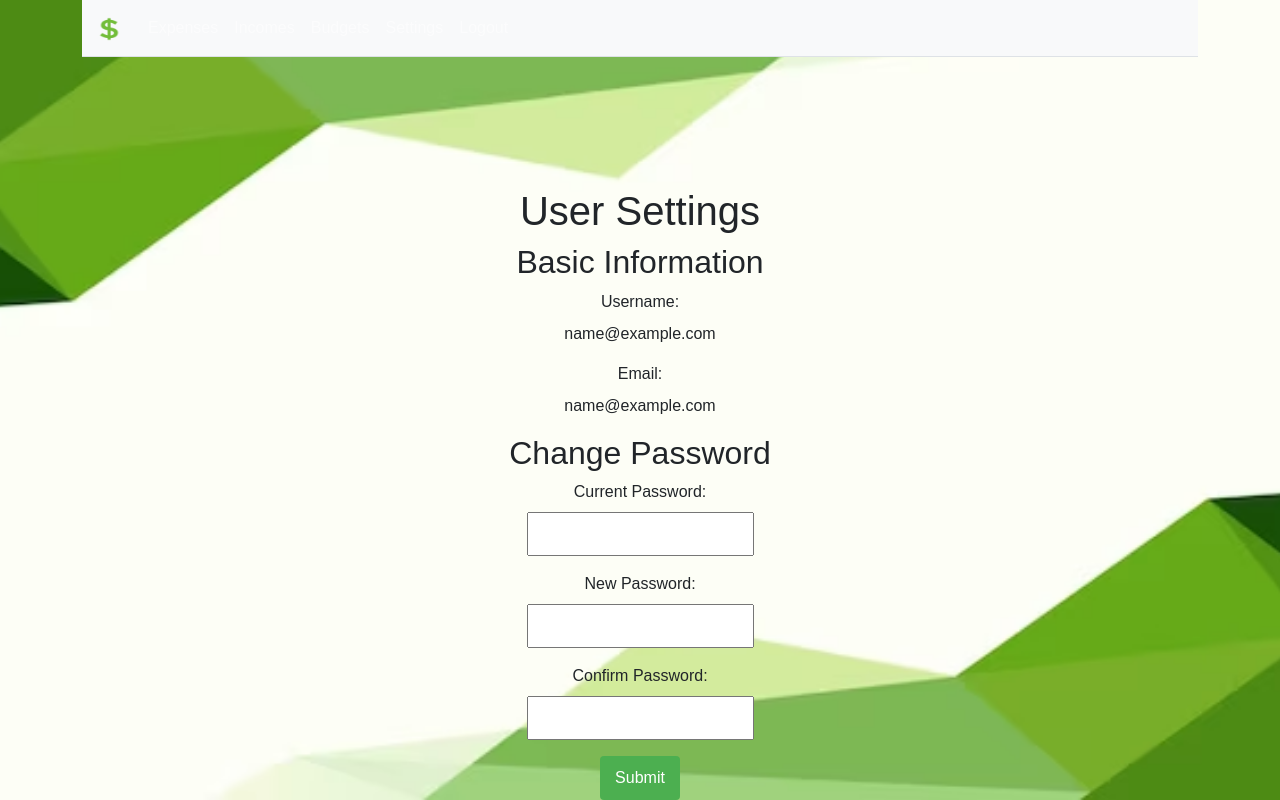
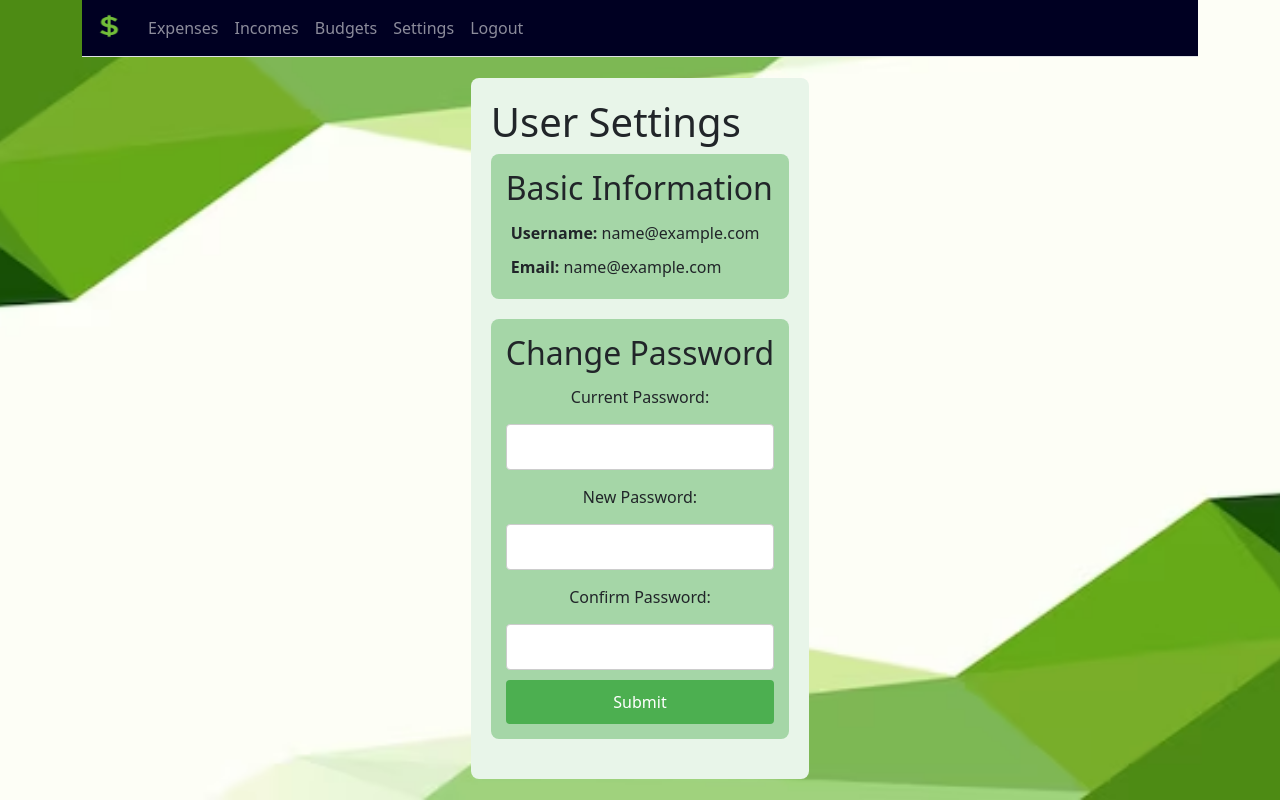
Before and after one commit to dancingninjacoder/flask-expenseTracker, a Flask app: page /user in a window 1280 px wide. Run offline with Flask 3, Linux system fonts and the light colour scheme; the visitor is signed in with stand-in values (Sample User, id 1); a database or web service that is not in the repository returns one stand-in record (values such as "Sample title"); some libraries are stand-ins or nearby versions.

Commit message:
Fixed style errors, dynamic tables missing

```diff
--- a/app.py
+++ b/app.py
@@ -10,7 +10,7 @@ app = Flask(__name__)
 app.secret_key = "super secret key"
 
 #Database
-#client = pymongo.MongoClient("mongodb+srv://salahbucks:salahbucks@clusternaive.rkiskfb.mongodb.net/?retryWrites=true&w=majority")
+# client = pymongo.MongoClient("mongodb+srv://salahbucks:salahbucks@clusternaive.rkiskfb.mongodb.net/?retryWrites=true&w=majority")
 client = pymongo.MongoClient('localhost', 27017)
 db = client['SalahBucks']
 
@@ -121,22 +121,6 @@ def sign_up():
         #     return 'An error occurred while trying to create your account.'
 
     return render_template('signUp.html')
-    # if (request.method == 'POST'):
-    #     print("inside post")
-    #     users = db.users
-    #     print(users)
-    #     userArr = {
-    #        'email': request.form['signupEmail'],
-    #         'password': request.form['signupPassword']
-    #     }
-    #     print(userArr)
-    #     userArr['password'] = pbkdf2_sha256.encrypt(userArr['password'])
-    #     session['username'] = userArr['email']
-    #     users.insert_one(userArr)
-    #     print(users)
-    #     return redirect(url_for('index'))
-    # print("outside")
-    # return render_template('signUp.html')
 
 #Function to login into an existing db account, if not return to index
 @app.route('/login', methods=['POST'])
@@ -415,7 +399,6 @@ def changePassword():
         confirmPassword = request.form['confirmPassword']
 
         oldPassword = document['password']
-        print(oldPassword)
 
         #If password match then modify
         if(pbkdf2_sha256.verify(currentPassword, oldPassword) and newPassword == confirmPassword):
--- /dev/null
+++ b/static/css/user2.css
@@ -0,0 +1,44 @@
+.user-settings {
+    background-color: #e8f5e9;
+    border-radius: 8px;
+    padding: 20px;
+    max-width: 500px;
+    margin: auto;
+  }
+
+  .basic-info, .change-password {
+    background-color: #a5d6a7;
+    border-radius: 8px;
+    padding: 15px;
+    margin-bottom: 20px;
+  }
+
+  /* / Style for the labels and paragraphs inside the basic-info and change-password / */
+  .basic-info p, .change-password label {
+    margin: 0;
+    padding: 5px;
+  }
+
+  /* / Style for the input fields / */
+  .change-password input {
+    width: 100%;
+    padding: 10px;
+    margin: 10px 0;
+    border: 1px solid #ccc;
+    border-radius: 4px;
+  }
+
+  /* / Style for the submit button / */
+  .change-password button {
+    width: 100%;
+    padding: 10px;
+    border: none;
+    border-radius: 4px;
+    background-color: #4caf50;
+    color: white;
+    cursor: pointer;
+  }
+
+  .change-password button:hover {
+    background-color: #45a049;
+  }
--- a/templates/budget.html
+++ b/templates/budget.html
@@ -15,7 +15,6 @@
 
     <div class="overlay">
         <div class="container">
-
             <section id="customerNavbar">
                 <nav class="navbar navbar-expand-lg border-bottom border-body bg-body-tertiary">
                     <div class="container-fluid">
--- a/templates/user.html
+++ b/templates/user.html
@@ -1,57 +1,36 @@
 <!DOCTYPE html>
-<html lang="en">
+<html>
 <head>
-    <meta charset="utf-8">
-    <!-- <meta name="viewport" content="initial-scale=1, width=device-width, viewport-fit=cover">
-    <meta name="color-scheme" content="light dark"> -->
-    <link href="https://cdn.jsdelivr.net/npm/bootstrap@5.3.2/dist/css/bootstrap.min.css" rel="stylesheet" integrity="sha384-T3c6CoIi6uLrA9TneNEoa7RxnatzjcDSCmG1MXxSR1GAsXEV/Dwwykc2MPK8M2HN" crossorigin="anonymous">
     <link href="https://fonts.googleapis.com/css?family=Montserrat&display=swap" rel="stylesheet" />
     <link href="https://fonts.googleapis.com/css?family=Readex+Pro&display=swap" rel="stylesheet" />
     <link href="https://fonts.googleapis.com/css?family=Mulish&display=swap" rel="stylesheet" />
     <link href="https://cdn.jsdelivr.net/npm/bootstrap@5.2.0-beta1/dist/css/bootstrap.min.css"
           rel="stylesheet" integrity="sha384-0evHe/X+R7YkIZDRvuzKMRqM+OrBnVFBL6DOitfPri4tjfHxaWutUpFmBp4vmVor"
           crossorigin="anonymous">
+    <link rel="icon" href="./img/SalahBucks.ico" type="image/x-icon">
     <link rel="stylesheet" type="text/css" href="{{ url_for('static', filename='css/baseStyle.css') }}">
-    <title>User Settings</title>
+    <link rel="stylesheet" type="text/css" href="{{ url_for('static', filename='css/user2.css') }}">
+    <title>Salah Bucks</title>
+</head>
 <style>
-        /* Add your CSS styles here */
     body {
-            font-family: Arial, sans-serif;
-            margin: 20px;
-            text-align: center;
+        display: flex;
+        align-items: center;
+        justify-content: center;
+        height: 100vh;
+        margin: 0;
     }
 
-        form {
-            max-width: 400px;
-            margin: 0 auto;
+    .green-rectangle {
+        width: 200px; /* Adjust the width as needed */
+        height: 100px; /* Adjust the height as needed */
+        background-color: green;
     }
-
-        label {
-            display: block;
-            margin-bottom: 8px;
-        }
-
-        input {
-            width: 100%;
-            padding: 8px;
-            margin-bottom: 16px;
-            box-sizing: border-box;
-        }
-
-        button {
-            background-color: #4caf50;
-            color: white;
-            padding: 10px 15px;
-            border: none;
-            border-radius: 4px;
-            cursor: pointer;
-        }
-
 </style>
-</head>
 <body>
 <div class="overlay">
     <div class="container">
+
         <section id="customerNavbar">
             <nav class="navbar navbar-expand-lg border-bottom border-body bg-body-tertiary">
                 <div class="container-fluid">
@@ -68,40 +47,27 @@
                             <a class="nav-link" href="{{ url_for('income') }}">Incomes</a>
                             <a class="nav-link" href="{{ url_for('budget') }}">Budgets</a>
                             <a class="nav-link" href="{{ url_for('user') }}">Settings</a>
-                            <a id="logout" class="nav-link" href="{{ url_for('index') }}">Logout</a>
+                            <a id="logout" name="logout" class="nav-link" href="{{ url_for('logout') }}">Logout</a>
                         </div>
                     </div>
+
+
                 </div>
             </nav>
         </section>
 
+        <div class="container">
+            <div class="user-settings" method="POST" action="{{ url_for('changePassword') }}">
+              <h1>User Settings</h1>
+              <div class="basic-info">
+                <h2>Basic Information</h2>
+                <p><strong>Username:</strong> {{ user_data.email }}</p>
+                <p><strong>Email:</strong> {{ user_data.email }}</p>
               </div>
-        <!-- <nav class="navbar navbar-expand-xlg bg-body-tertiary custom-navbar justify-content-center align-items-center">
-            <div class="container-fluid">
-                 <a class="navbar-brand" href="homePage.html">
-                <img src="/www/img/dollar-symbol.png" alt="Logo" width="30" height="24" class="d-inline-block align-text-top">
-                Salah Bucks
-                </a> -->
-                <!-- <a href="/budget.html" class="Button_3"></a>
-                <a href="/index.html" class="Button_2"></a>
-                <a href="/IncomTracking.html" class="Button_1"></a>
-                <a href="/homePage.html" class="Logo"></a>
-                <a href="/budget.html" class="Button_3_Text">Budget</a>
-                <a href="/expenseTracker.html" class="Button_2_Text">Expense Entry</a>
-                <a href="/IncomeTracking.html" class="Button_1_Text">Income Tracking</a>
-                <a href="/index.html" class="logout"></a>
-            </div> -->
-        <!-- </nav> -->
-            <h1>User Settings</h1>
-                <h2>Basic Information</h2>
-                <label for="username">Username:</label>
-                <p>{{ user_data.email }}</p>
-
-                <label for="email">Email:</label>
-                <p>{{ user_data.email }}</p>
-
+              <div class="change-password">
                 <h2>Change Password</h2>
-            <form id="changePassoword" method="POST" action="{{ url_for('changePassword') }}">
+                <form id="changePassword">
+                  <!-- Form fields -->
                     <label for="currentPassword">Current Password:</label>
                     <input type="password" id="currentPassword" name="currentPassword" required>
 
@@ -111,15 +77,17 @@
                     <label for="confirmPassword">Confirm Password:</label>
                     <input type="password" id="confirmPassword" name="confirmPassword" required>
                     <button type="submit">Submit</button>
-                <!-- <button type="button" onclick="updatePassword()">Update Password</button> -->
                 </form>
               </div>
-
+            </div>
+          </div>
+    </div>
         <script src="https://cdn.jsdelivr.net/npm/@popperjs/core@2.11.5/dist/umd/popper.min.js"
         integrity="sha384-Xe+8cL9oJa6tN/veChSP7q+mnSPaj5Bcu9mPX5F5xIGE0DVittaqT5lorf0EI7Vk" crossorigin="anonymous"></script>
 <script src="https://cdn.jsdelivr.net/npm/bootstrap@5.2.0/dist/js/bootstrap.min.js"
         integrity="sha384-ODmDIVzN+pFdexxHEHFBQH3/9/vQ9uori45z4JjnFsRydbmQbmL5t1tQ0culUzyK" crossorigin="anonymous"></script>
+<!-- <script type="module" src="{{ url_for('static', filename='js/homePage.js') }}"></script> -->
 <script src="{{ url_for('static', filename='js/jquery.js') }}"></script>
-
+<script type="module" src="{{ url_for('static', filename='js/logout.js') }}"></script>
 </body>
 </html>
```
Also changed, not shown: static/css/user.css (+11 -2 lines). Lines whose indentation alone changed are shown as unchanged.
